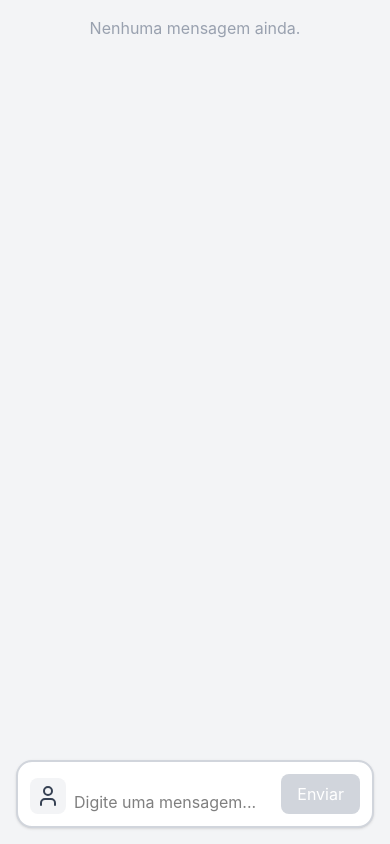
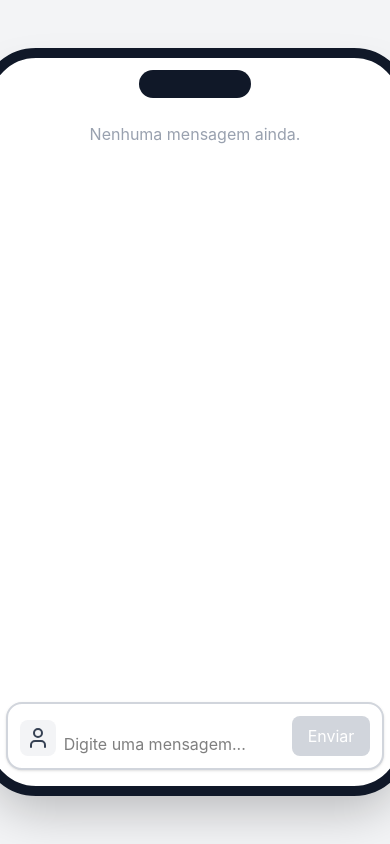
Before and after one commit to natalystraub/chat-offline-interface, a React (Vite) app: page / in a window 390 px wide. Built offline with nearby package versions, Linux system fonts and the light colour scheme.

Commit message:
style: wrap chat in iPhone 16 Pro Max frame

```diff
--- a/src/App.tsx
+++ b/src/App.tsx
@@ -2,8 +2,17 @@ import ChatWindow from './components/ChatWindow'
 
 export default function App() {
   return (
-    <div className="min-h-screen bg-gray-100">
-      <ChatWindow />
+    <div className="flex min-h-screen items-center justify-center bg-gray-100 p-4">
+      {/* Moldura do iPhone 16 Pro Max (440x956): a altura acompanha a tela e a largura segue a proporção */}
+      <div className="relative aspect-[440/956] h-[calc(100vh-6rem)] max-h-[800px] rounded-[3.5rem] border-[10px] border-gray-900 bg-white shadow-2xl">
+        <div
+          className="absolute top-3 left-1/2 z-10 h-7 w-28 -translate-x-1/2 rounded-full bg-gray-900"
+          aria-hidden="true"
+        />
+        <div className="h-full overflow-hidden rounded-[2.9rem] pt-12">
+          <ChatWindow />
+        </div>
+      </div>
     </div>
   )
 }
--- a/src/components/ChatWindow.tsx
+++ b/src/components/ChatWindow.tsx
@@ -18,7 +18,7 @@ export default function ChatWindow() {
   }
 
   return (
-    <div className="mx-auto flex h-screen w-full max-w-2xl flex-col">
+    <div className="flex h-full w-full flex-col">
       <div className="flex-1 overflow-y-auto p-4">
         <MessageList messages={messages} typingSender={typingSender} />
       </div>
```
